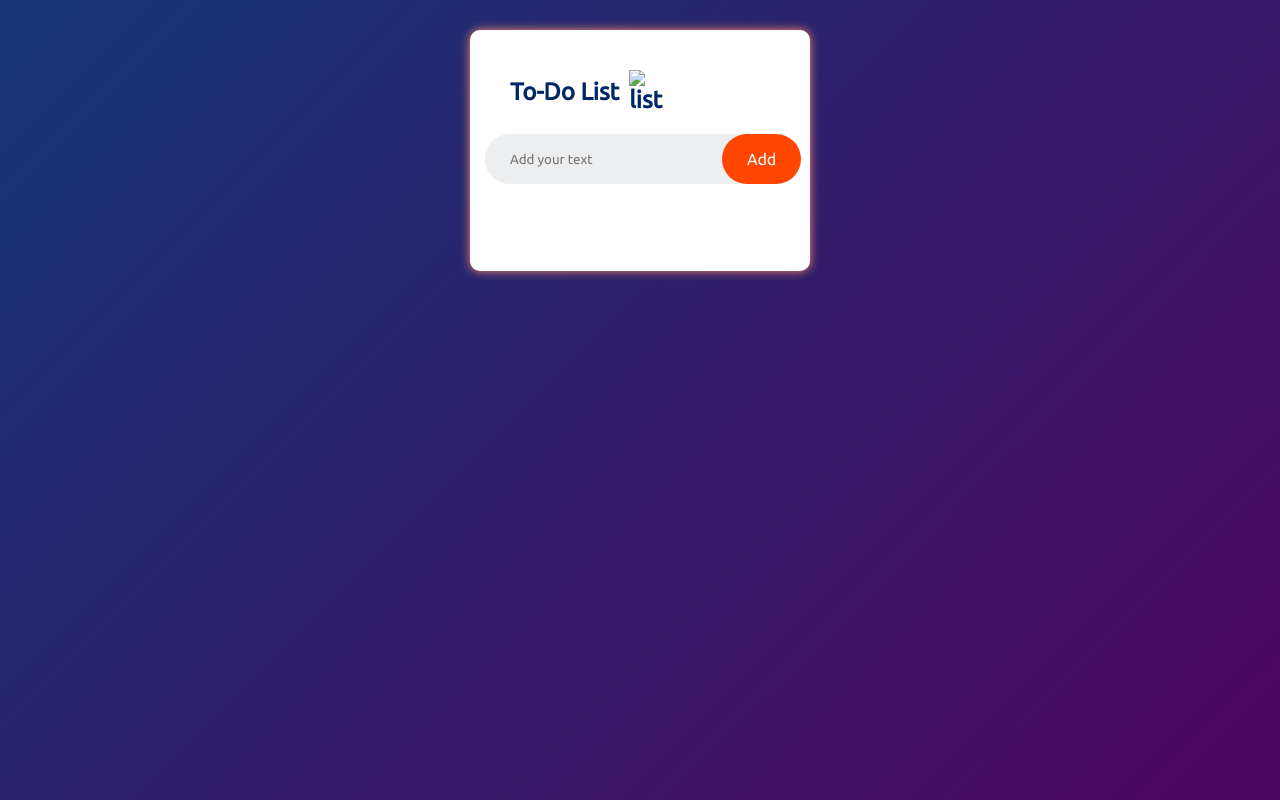
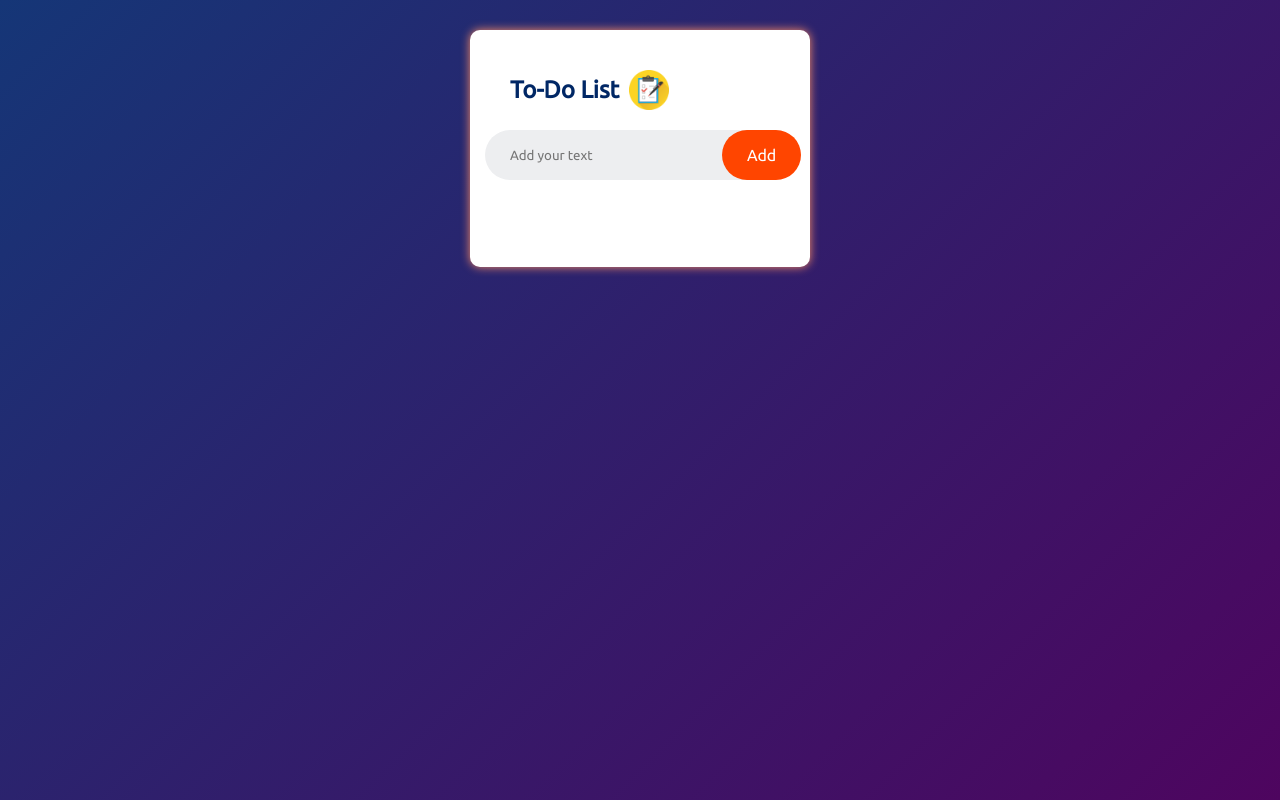
Before and after one commit to nishantkm-2308/to-do-list, a plain HTML site: page index.html in a window 1280 px wide. Drawn offline with Linux system fonts and the light colour scheme.

Commit message:
index.html

```diff
--- a/index.html
+++ b/index.html
@@ -9,7 +9,7 @@
 <body>
     <div class="container">
         <div class="todo-app">
-            <h2>To-Do List <img src="/images/icon.png" alt="list"></h2>
+            <h2>To-Do List <img src="icon.png" alt="list"></h2>
             <div class="row">
                 <input type="text" id="input-box" placeholder="Add your text">
                 <button onclick="addTask()">Add</button>
```
